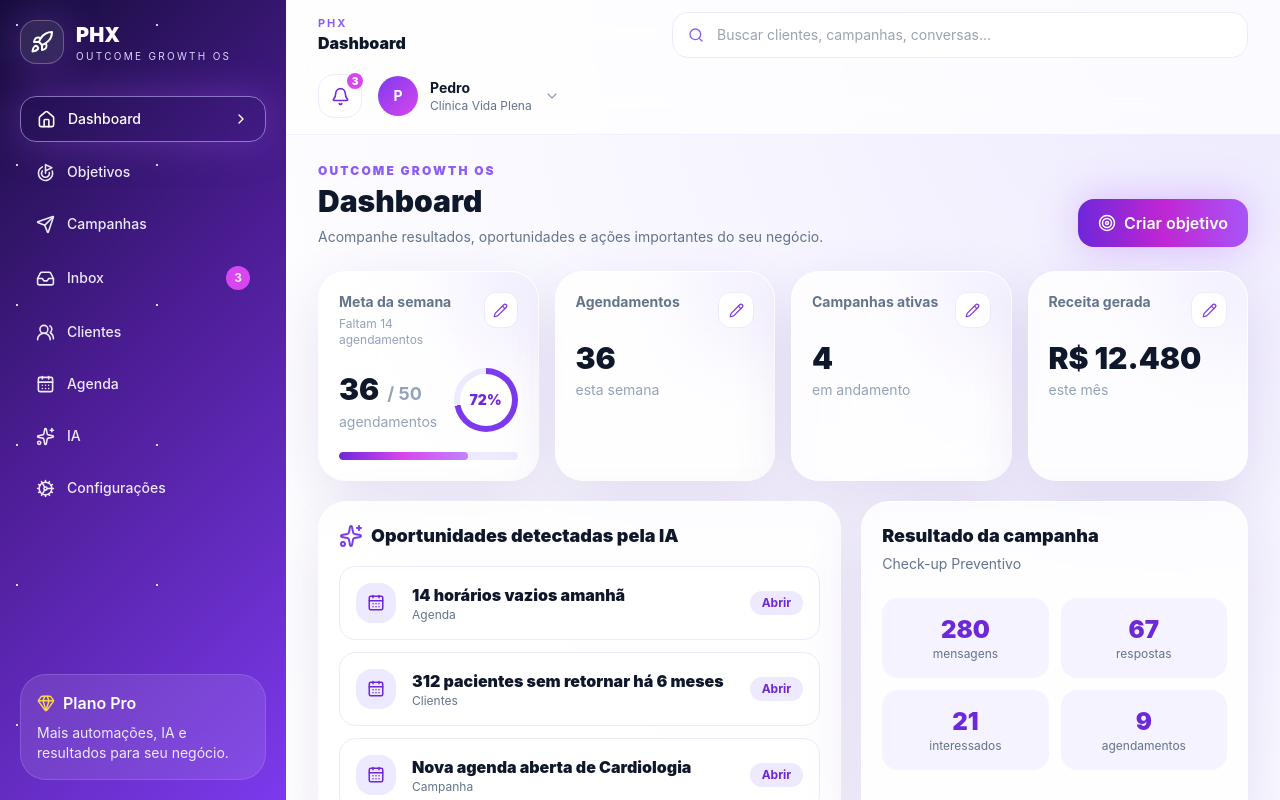
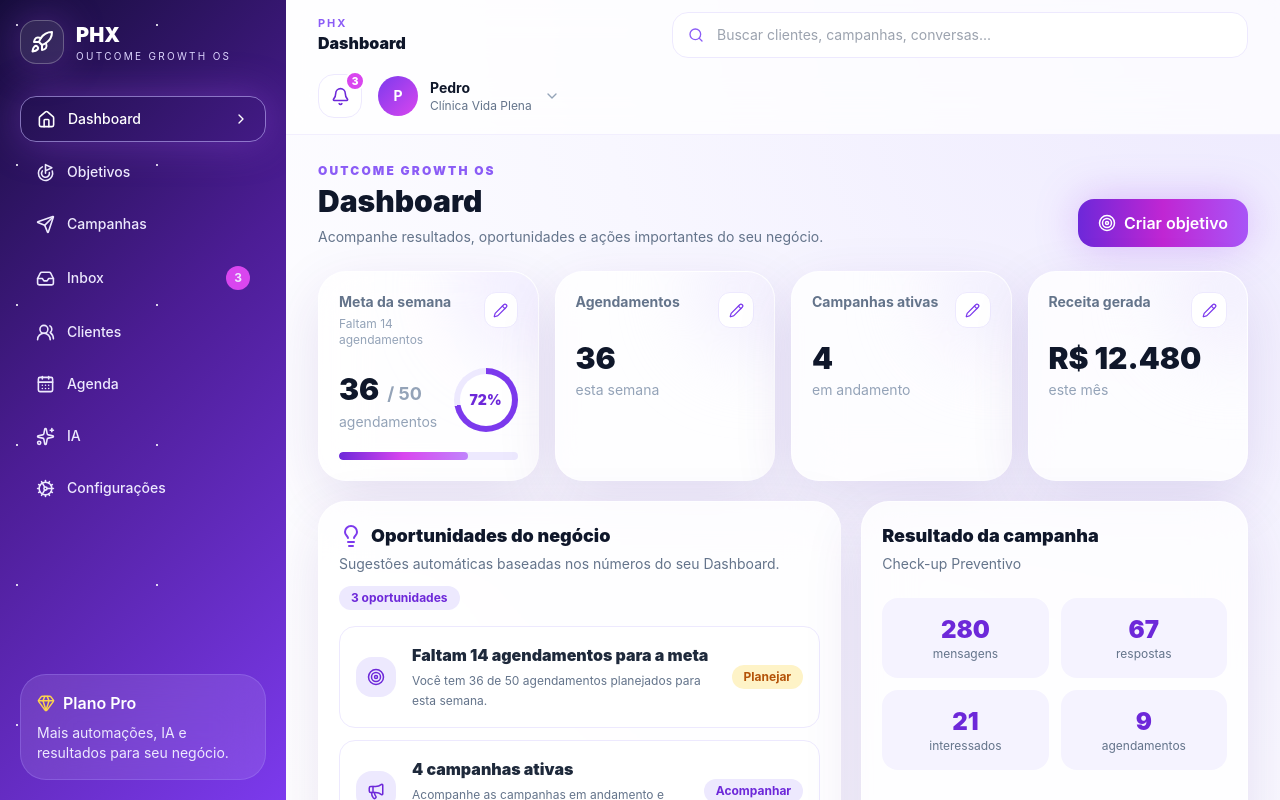
Before and after one commit to PedroH6/PHX, a React (Vite) app: page /dashboard in a window 1280 px wide. Shown: the top 800 px of the page. Built offline with nearby package versions, Linux system fonts and the light colour scheme.

Commit message:
feat: make business opportunities dynamic without AI

```diff
--- a/src/pages/Dashboard.jsx
+++ b/src/pages/Dashboard.jsx
@@ -3,11 +3,14 @@ import { useNavigate } from 'react-router-dom'
 import {
   CalendarDays,
   Check,
+  CircleCheckBig,
+  Lightbulb,
+  Megaphone,
   Minus,
   Pencil,
   Plus,
-  Sparkles,
   Target,
+  TrendingUp,
   X,
 } from 'lucide-react'
 import { PageHeading, StatusPill } from '../components/UI'
@@ -172,12 +175,7 @@ function EditableMetricCard({
   )
 }
 
-function WeeklyGoalCard({ appointments }) {
-  const [goal, setGoal] = usePersistentNumber(
-    'phx-weekly-goal',
-    DEFAULT_WEEKLY_GOAL,
-    { min: 1, max: 999 },
-  )
+function WeeklyGoalCard({ appointments, goal, setGoal }) {
   const [draftGoal, setDraftGoal] = useState(goal)
   const [editing, setEditing] = useState(false)
 
@@ -327,8 +325,39 @@ function WeeklyGoalCard({ appointments }) {
   )
 }
 
+function OpportunityCard({ opportunity, onOpen }) {
+  const Icon = opportunity.icon
+
+  return (
+    <button
+      type="button"
+      onClick={() => onOpen(opportunity.route)}
+      className="group flex w-full items-center gap-4 rounded-2xl border border-violet-100 bg-white p-4 text-left transition hover:-translate-y-0.5 hover:border-violet-200 hover:bg-violet-50/60 hover:shadow-lg hover:shadow-violet-100/50"
+    >
+      <div className="icon-bubble shrink-0 transition group-hover:scale-105">
+        <Icon size={18} />
+      </div>
+
+      <div className="min-w-0 flex-1">
+        <div className="font-black text-slate-800">{opportunity.title}</div>
+        <div className="mt-1 text-xs leading-5 text-slate-500">
+          {opportunity.description}
+        </div>
+      </div>
+
+      <StatusPill tone={opportunity.tone}>{opportunity.action}</StatusPill>
+    </button>
+  )
+}
+
 export default function Dashboard() {
   const navigate = useNavigate()
+
+  const [goal, setGoal] = usePersistentNumber(
+    'phx-weekly-goal',
+    DEFAULT_WEEKLY_GOAL,
+    { min: 1, max: 999 },
+  )
 
   const [appointments, setAppointments] = usePersistentNumber(
     'phx-week-appointments',
@@ -348,11 +377,81 @@ export default function Dashboard() {
     { min: 0, max: 99999999 },
   )
 
-  const opportunities = [
-    ['14 horários vazios amanhã', 'Agenda', '/campanhas'],
-    ['312 pacientes sem retornar há 6 meses', 'Clientes', '/clientes'],
-    ['Nova agenda aberta de Cardiologia', 'Campanha', '/campanhas'],
-  ]
+  const opportunities = useMemo(() => {
+    const items = []
+    const missingAppointments = Math.max(0, goal - appointments)
+
+    if (missingAppointments > 0) {
+      items.push({
+        id: 'weekly-goal',
+        icon: Target,
+        title: `Faltam ${missingAppointments} agendamentos para a meta`,
+        description: `Você tem ${appointments} de ${goal} agendamentos planejados para esta semana.`,
+        action: 'Planejar',
+        tone: 'amber',
+        route: '/objetivos',
+      })
+    } else {
+      items.push({
+        id: 'weekly-goal-complete',
+        icon: CircleCheckBig,
+        title: 'Meta semanal atingida',
+        description: `Você já alcançou ${appointments} agendamentos para uma meta de ${goal}.`,
+        action: 'Concluída',
+        tone: 'emerald',
+        route: '/objetivos',
+      })
+    }
+
+    if (activeCampaigns === 0) {
+      items.push({
+        id: 'campaigns',
+        icon: Megaphone,
+        title: 'Nenhuma campanha ativa',
+        description: 'Crie uma campanha para começar a movimentar sua base de clientes.',
+        action: 'Criar',
+        tone: 'violet',
+        route: '/campanhas',
+      })
+    } else {
+      items.push({
+        id: 'campaigns',
+        icon: Megaphone,
+        title: `${activeCampaigns} ${activeCampaigns === 1 ? 'campanha ativa' : 'campanhas ativas'}`,
+        description: 'Acompanhe as campanhas em andamento e veja quais estão gerando mais respostas.',
+        action: 'Acompanhar',
+        tone: 'violet',
+        route: '/campanhas',
+      })
+    }
+
+    const nextRevenueMilestone =
+      Math.max(5000, Math.ceil((revenue + 1) / 5000) * 5000)
+    const revenueGap = Math.max(0, nextRevenueMilestone - revenue)
+    const currency = new Intl.NumberFormat('pt-BR', {
+      style: 'currency',
+      currency: 'BRL',
+      maximumFractionDigits: 0,
+    })
+
+    items.push({
+      id: 'revenue',
+      icon: TrendingUp,
+      title:
+        revenue === 0
+          ? 'Registre a primeira receita do mês'
+          : `Faltam ${currency.format(revenueGap)} para o próximo marco`,
+      description:
+        revenue === 0
+          ? 'Comece a acompanhar o faturamento gerado pelas ações do PHX.'
+          : `Próximo marco de receita: ${currency.format(nextRevenueMilestone)}.`,
+      action: 'Acompanhar',
+      tone: revenue === 0 ? 'amber' : 'emerald',
+      route: '/campanhas',
+    })
+
+    return items
+  }, [activeCampaigns, appointments, goal, revenue])
 
   const campaignResults = [
     ['280', 'mensagens'],
@@ -379,7 +478,11 @@ export default function Dashboard() {
       />
 
       <section className="grid gap-4 md:grid-cols-2 xl:grid-cols-4">
-        <WeeklyGoalCard appointments={appointments} />
+        <WeeklyGoalCard
+          appointments={appointments}
+          goal={goal}
+          setGoal={setGoal}
+        />
 
         <EditableMetricCard
           label="Agendamentos"
@@ -424,31 +527,27 @@ export default function Dashboard() {
 
       <section className="mt-5 grid gap-5 xl:grid-cols-[1.15fr_.85fr]">
         <div className="glass-card p-5">
-          <div className="flex items-center gap-2">
-            <Sparkles className="text-violet-600" />
-            <h2 className="text-lg font-black">
-              Oportunidades detectadas pela IA
-            </h2>
+          <div className="flex flex-wrap items-start justify-between gap-3">
+            <div>
+              <div className="flex items-center gap-2">
+                <Lightbulb className="text-violet-600" />
+                <h2 className="text-lg font-black">Oportunidades do negócio</h2>
+              </div>
+              <p className="mt-1 text-sm text-slate-500">
+                Sugestões automáticas baseadas nos números do seu Dashboard.
+              </p>
+            </div>
+
+            <StatusPill>{opportunities.length} oportunidades</StatusPill>
           </div>
 
           <div className="mt-4 space-y-3">
-            {opportunities.map(([title, subtitle, route]) => (
-              <button
-                key={title}
-                onClick={() => navigate(route)}
-                className="flex w-full items-center gap-4 rounded-2xl border border-violet-100 bg-white p-4 text-left transition hover:bg-violet-50"
-              >
-                <div className="icon-bubble">
-                  <CalendarDays size={18} />
-                </div>
-
-                <div className="flex-1">
-                  <div className="font-black">{title}</div>
-                  <div className="text-xs text-slate-500">{subtitle}</div>
-                </div>
-
-                <StatusPill>Abrir</StatusPill>
-              </button>
+            {opportunities.map((opportunity) => (
+              <OpportunityCard
+                key={opportunity.id}
+                opportunity={opportunity}
+                onOpen={navigate}
+              />
             ))}
           </div>
         </div>
```
